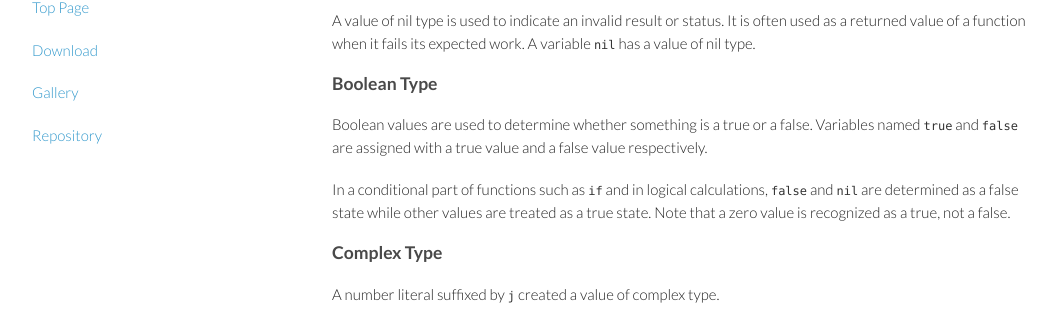
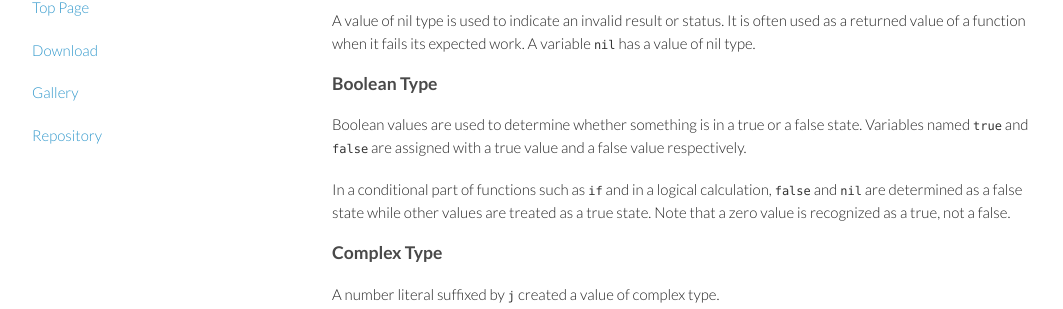
Before and after one commit to rudidude86/gura-lang.github.io, a Jekyll site: the page built from documents/Data-Type.md, in a window 1280 px wide. Shown: the part 133-442 px from the top of the page, without its empty margins (108-1171 px from the left). Built offline with Jekyll 4.4.1, drawn with Linux system fonts in a browser that asks for light colours; Markdown is read by kramdown in place of the engine named in the settings.

Commit message:
updated Data Type document

```diff
--- a/documents/Data-Type.md
+++ b/documents/Data-Type.md
@@ -15,10 +15,10 @@ A variable `nil` has a value of nil type.
 
 ### Boolean Type
 
-Boolean values are used to determine whether something is a true or a false.
+Boolean values are used to determine whether something is in a true or a false state.
 Variables named `true` and `false` are assigned with a true value and a false value respectively.
 
-In a conditional part of functions such as `if` and in logical calculations,
+In a conditional part of functions such as `if` and in a logical calculation,
 `false` and `nil` are determined as a false state while other values are treated as a true state.
 Note that a zero value is recognized as a true, not a false.
 
```
